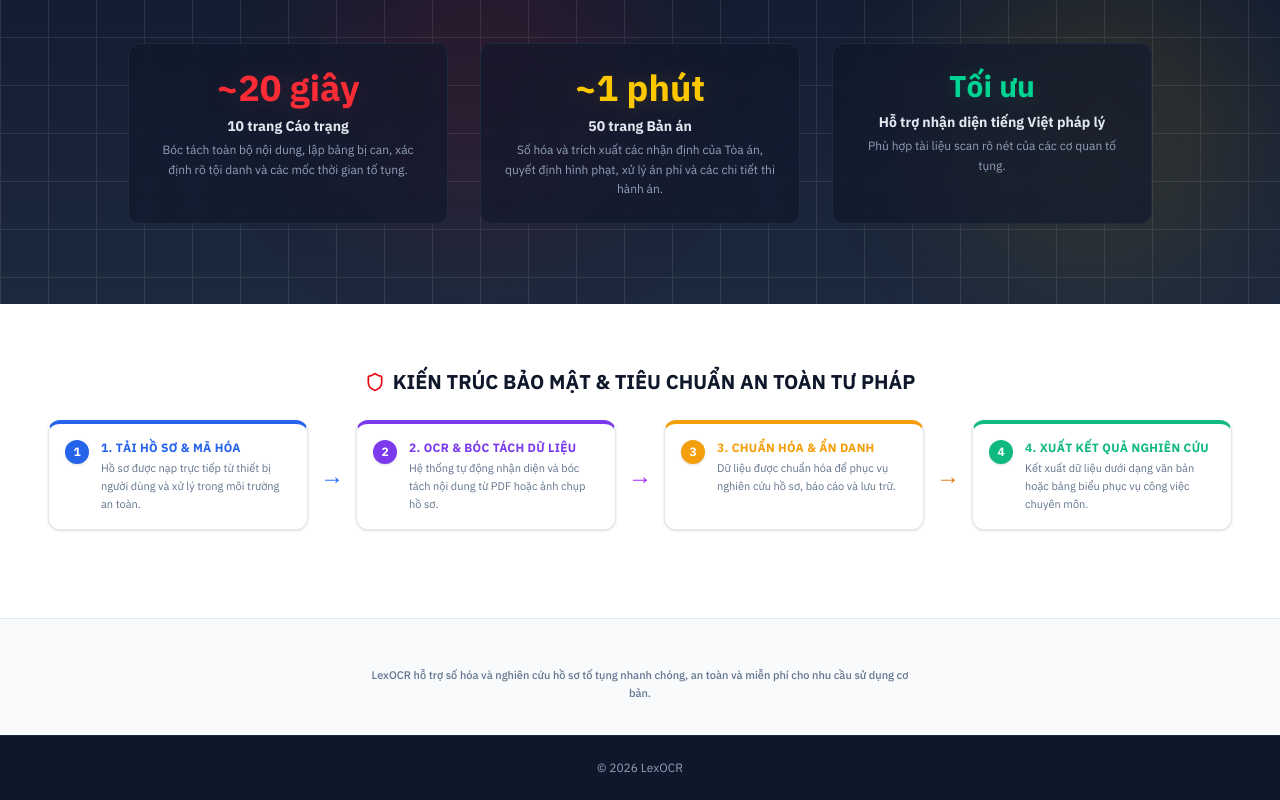
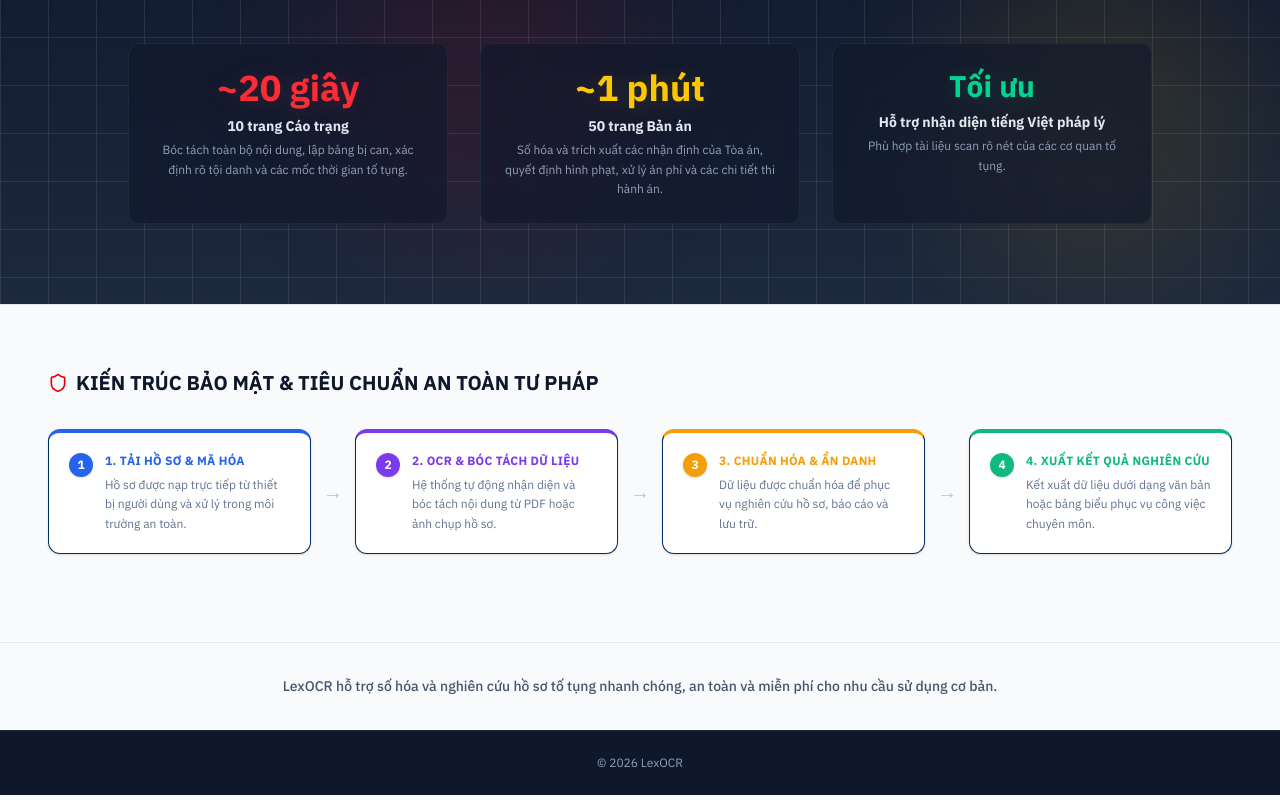
Before and after one commit to ruabien/gemini-ocr-cloudflare, a React (Vite) app: page / in a window 1280 px wide. Shown: the part 1795-2595 px from the top of the page. Built offline with nearby package versions, Linux system fonts and the light colour scheme; no server answers.

Commit message:
fiix home

```diff
--- a/src/components/LandingPage.tsx
+++ b/src/components/LandingPage.tsx
@@ -301,74 +301,77 @@ export default function LandingPage({ onStart, setActiveTab }: LandingPageProps)
       </section>
 
       {/* PHẦN 8 - BẢO MẬT & QUY TRÌNH STATELESS */}
-      <section className="py-16 px-6 sm:px-12 bg-white w-full border-b border-slate-200">
+      <section className="bg-slate-50 py-16 px-6 sm:px-12 w-full border-t border-slate-200">
         <div className="max-w-7xl mx-auto">
-          <h3 className="text-xl font-bold text-slate-900 mb-6 flex items-center justify-center">
+          <h3 className="text-xl font-bold text-slate-900 mb-8 flex items-center">
             <Shield className="h-5 w-5 text-red-600 mr-2" />
             <span>KIẾN TRÚC BẢO MẬT & TIÊU CHUẨN AN TOÀN TƯ PHÁP</span>
           </h3>
 
           {/* SƠ ĐỒ 4 BƯỚC STATELESS */}
-        <div className="flex flex-col md:flex-row items-stretch justify-center gap-2 mb-6">
+          <div className="flex flex-col lg:flex-row items-stretch justify-center gap-4 lg:gap-2 mb-6">
             {/* Step 1 */}
-          <div className="bg-white border border-slate-200 rounded-xl p-4 shadow-sm flex items-start space-x-3 flex-1 border-t-4" style={{ borderTopColor: "#2563eb" }}>
+            <div className="bg-white border border-slate-250 rounded-xl p-5 shadow-sm flex items-start space-x-3 flex-1 border-t-4" style={{ borderTopColor: "#2563eb" }}>
               <div className="h-6 w-6 rounded-full text-white font-bold text-xs flex items-center justify-center flex-shrink-0 shadow-sm" style={{ backgroundColor: "#2563eb" }}>
                 1
               </div>
-            <div>
+              <div className="flex-1 min-w-0">
                 <h4 className="text-xs font-bold uppercase tracking-wide" style={{ color: "#2563eb" }}>1. Tải hồ sơ & mã hóa</h4>
-              <p className="text-[11px] text-slate-500 leading-relaxed mt-1">
+                <p className="text-xs text-slate-500 leading-relaxed mt-1.5">
                   Hồ sơ được nạp trực tiếp từ thiết bị người dùng và xử lý trong môi trường an toàn.
                 </p>
               </div>
             </div>
-          <div className="flex items-center justify-center text-blue-600 self-center py-2 md:py-0">
-            <span className="hidden md:inline text-2xl font-black px-1 opacity-90">→</span>
-            <span className="inline md:hidden text-2xl font-black py-1 opacity-90">↓</span>
+
+            <div className="flex items-center justify-center text-slate-400 self-center py-1 lg:py-0 flex-shrink-0">
+              <span className="hidden lg:inline text-xl font-black px-1 opacity-60">→</span>
+              <span className="inline lg:hidden text-xl font-black py-1 opacity-60">↓</span>
             </div>
 
             {/* Step 2 */}
-          <div className="bg-white border border-slate-200 rounded-xl p-4 shadow-sm flex items-start space-x-3 flex-1 border-t-4" style={{ borderTopColor: "#7c3aed" }}>
+            <div className="bg-white border border-slate-250 rounded-xl p-5 shadow-sm flex items-start space-x-3 flex-1 border-t-4" style={{ borderTopColor: "#7c3aed" }}>
               <div className="h-6 w-6 rounded-full text-white font-bold text-xs flex items-center justify-center flex-shrink-0 shadow-sm" style={{ backgroundColor: "#7c3aed" }}>
                 2
               </div>
-            <div>
+              <div className="flex-1 min-w-0">
                 <h4 className="text-xs font-bold uppercase tracking-wide" style={{ color: "#7c3aed" }}>2. OCR & bóc tách dữ liệu</h4>
-              <p className="text-[11px] text-slate-500 leading-relaxed mt-1">
+                <p className="text-xs text-slate-500 leading-relaxed mt-1.5">
                   Hệ thống tự động nhận diện và bóc tách nội dung từ PDF hoặc ảnh chụp hồ sơ.
                 </p>
               </div>
             </div>
-          <div className="flex items-center justify-center text-purple-600 self-center py-2 md:py-0">
-            <span className="hidden md:inline text-2xl font-black px-1 opacity-90">→</span>
-            <span className="inline md:hidden text-2xl font-black py-1 opacity-90">↓</span>
+
+            <div className="flex items-center justify-center text-slate-400 self-center py-1 lg:py-0 flex-shrink-0">
+              <span className="hidden lg:inline text-xl font-black px-1 opacity-60">→</span>
+              <span className="inline lg:hidden text-xl font-black py-1 opacity-60">↓</span>
             </div>
 
             {/* Step 3 */}
-          <div className="bg-white border border-slate-200 rounded-xl p-4 shadow-sm flex items-start space-x-3 flex-1 border-t-4" style={{ borderTopColor: "#f59e0b" }}>
+            <div className="bg-white border border-slate-250 rounded-xl p-5 shadow-sm flex items-start space-x-3 flex-1 border-t-4" style={{ borderTopColor: "#f59e0b" }}>
               <div className="h-6 w-6 rounded-full text-white font-bold text-xs flex items-center justify-center flex-shrink-0 shadow-sm" style={{ backgroundColor: "#f59e0b" }}>
                 3
               </div>
-            <div>
+              <div className="flex-1 min-w-0">
                 <h4 className="text-xs font-bold uppercase tracking-wide" style={{ color: "#f59e0b" }}>3. Chuẩn hóa & ẩn danh</h4>
-              <p className="text-[11px] text-slate-500 leading-relaxed mt-1">
+                <p className="text-xs text-slate-500 leading-relaxed mt-1.5">
                   Dữ liệu được chuẩn hóa để phục vụ nghiên cứu hồ sơ, báo cáo và lưu trữ.
                 </p>
               </div>
             </div>
-          <div className="flex items-center justify-center text-amber-600 self-center py-2 md:py-0">
-            <span className="hidden md:inline text-2xl font-black px-1 opacity-90">→</span>
-            <span className="inline md:hidden text-2xl font-black py-1 opacity-90">↓</span>
+
+            <div className="flex items-center justify-center text-slate-400 self-center py-1 lg:py-0 flex-shrink-0">
+              <span className="hidden lg:inline text-xl font-black px-1 opacity-60">→</span>
+              <span className="inline lg:hidden text-xl font-black py-1 opacity-60">↓</span>
             </div>
 
             {/* Step 4 */}
-          <div className="bg-white border border-slate-200 rounded-xl p-4 shadow-sm flex items-start space-x-3 flex-1 border-t-4" style={{ borderTopColor: "#10b981" }}>
+            <div className="bg-white border border-slate-250 rounded-xl p-5 shadow-sm flex items-start space-x-3 flex-1 border-t-4" style={{ borderTopColor: "#10b981" }}>
               <div className="h-6 w-6 rounded-full text-white font-bold text-xs flex items-center justify-center flex-shrink-0 shadow-sm" style={{ backgroundColor: "#10b981" }}>
                 4
               </div>
-            <div>
+              <div className="flex-1 min-w-0">
                 <h4 className="text-xs font-bold uppercase tracking-wide" style={{ color: "#10b981" }}>4. Xuất kết quả nghiên cứu</h4>
-              <p className="text-[11px] text-slate-500 leading-relaxed mt-1">
+                <p className="text-xs text-slate-500 leading-relaxed mt-1.5">
                   Kết xuất dữ liệu dưới dạng văn bản hoặc bảng biểu phục vụ công việc chuyên môn.
                 </p>
               </div>
@@ -377,14 +380,18 @@ export default function LandingPage({ onStart, setActiveTab }: LandingPageProps)
         </div>
       </section>
 
-      {/* Footer hành chính */}
-      <div className="text-center text-xs flex flex-col items-center justify-center space-y-2 mt-12 mb-6">
-        <p className="text-slate-500 text-[11px] leading-relaxed font-medium max-w-xl mx-auto px-4 mb-2">
+      {/* Gentle PRO introduction / Miễn phí */}
+      <section className="bg-slate-50 border-t border-slate-200 py-8">
+        <div className="max-w-7xl mx-auto px-4 text-center">
+          <p className="text-slate-600 text-xs sm:text-sm leading-relaxed font-medium md:whitespace-nowrap">
             LexOCR hỗ trợ số hóa và nghiên cứu hồ sơ tố tụng nhanh chóng, an toàn và miễn phí cho nhu cầu sử dụng cơ bản.
           </p>
         </div>
-      <footer className="bg-slate-900 text-slate-400 py-6 px-6 sm:px-12 w-full border-t border-slate-800">
-        <div className="max-w-7xl mx-auto text-center text-xs flex flex-col items-center justify-center space-y-2">
+      </section>
+
+      {/* Footer hành chính */}
+      <footer className="bg-slate-900 text-slate-400 py-6 border-t border-slate-800">
+        <div className="max-w-7xl mx-auto px-4 sm:px-6 lg:px-8 text-center text-xs">
           <p>© 2026 LexOCR</p>
         </div>
       </footer>
```
Lines whose indentation alone changed are shown as unchanged.
